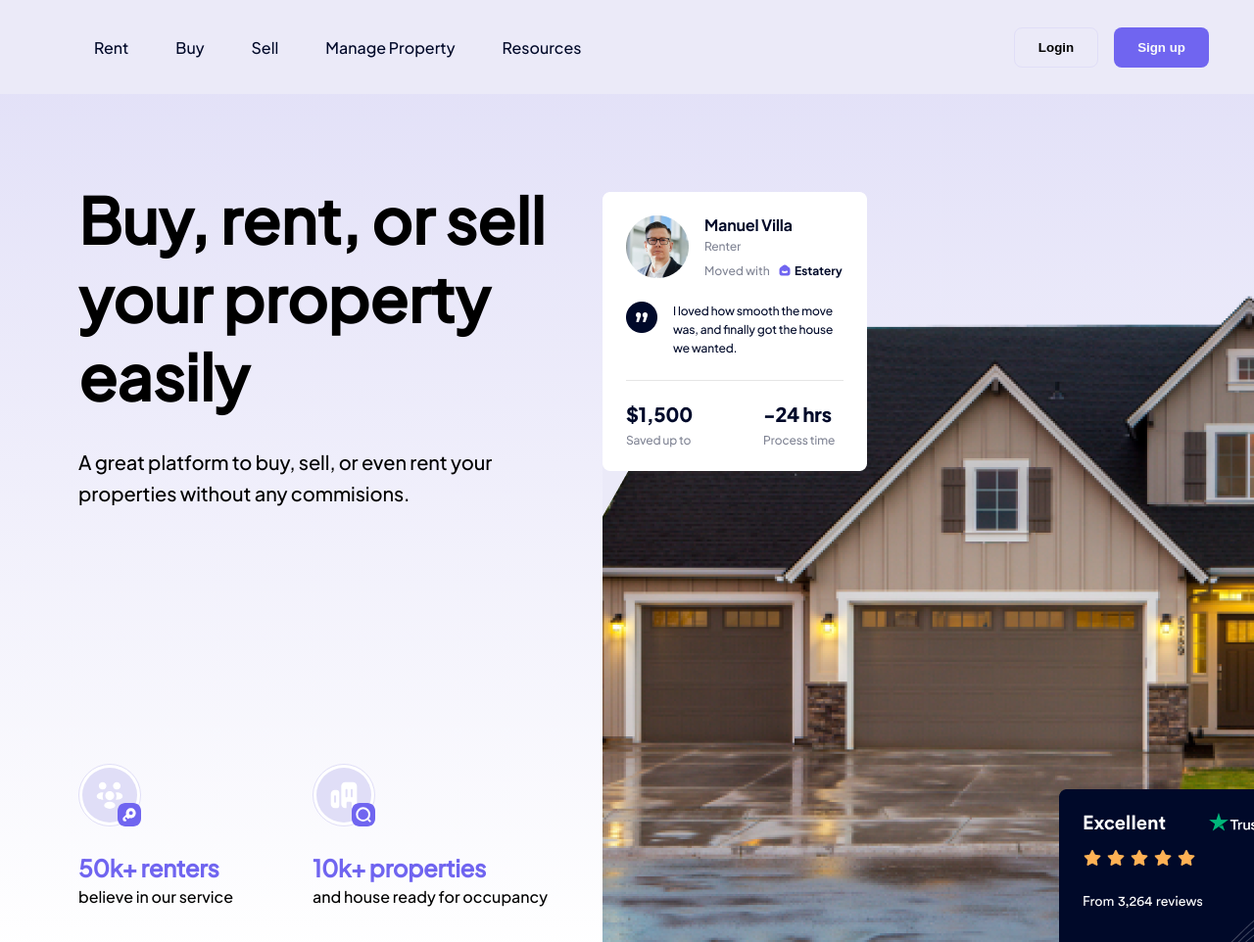
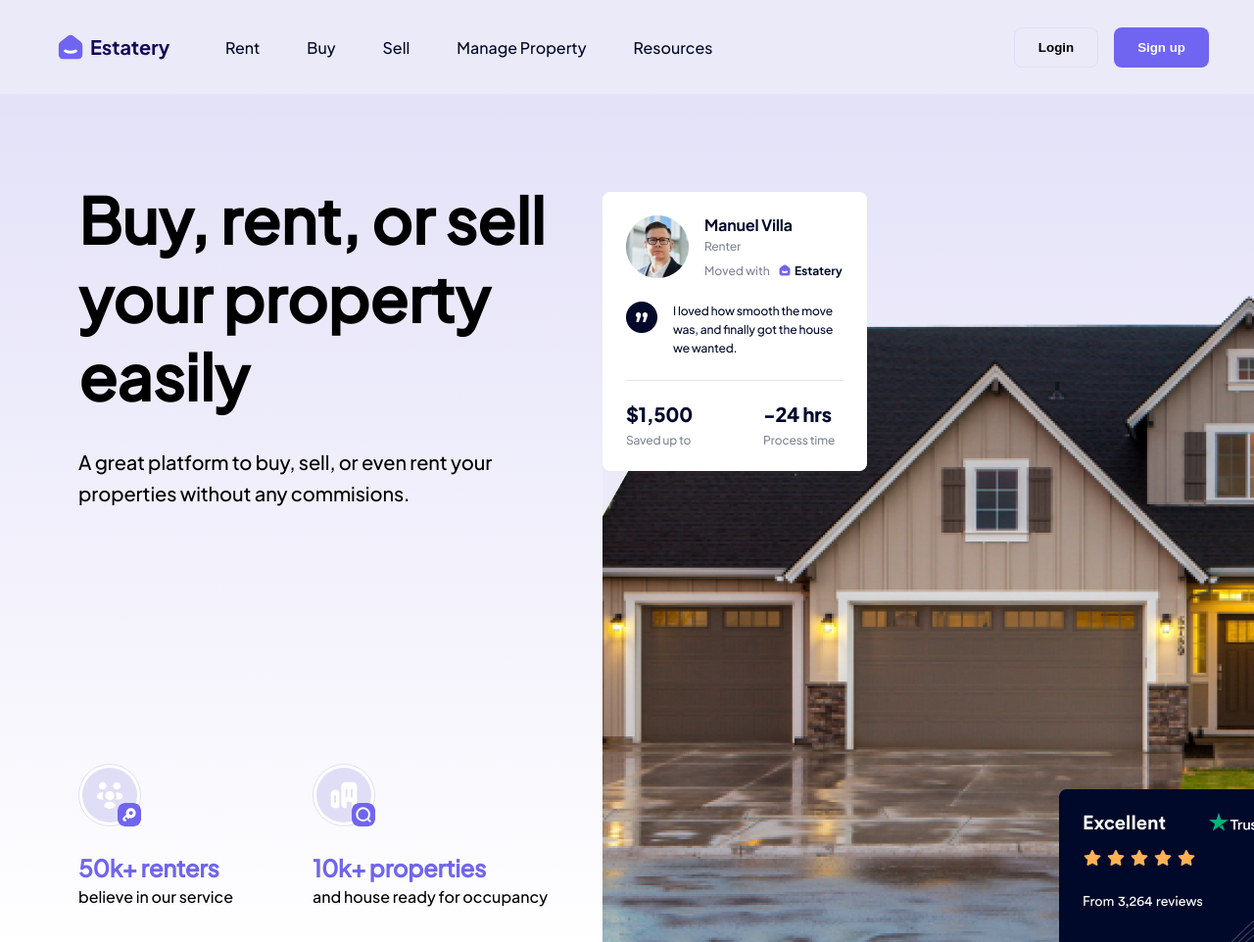
Before and after one commit to 12PUFFS/Real-Estate-Estetery, a website: page index.html in a window 1280 px wide. Shown: the top 962 px of the page at 98% size. Drawn offline with Linux system fonts and the light colour scheme; files whose address does not match are found by name.

Commit message:
Update index.html

```diff
--- a/index.html
+++ b/index.html
@@ -12,7 +12,7 @@
         <header class="header">
           <div class="header__container">
             <a href=""
-              ><img class="header__menu-img" src="/src/image/logo.svg" alt=""
+              ><img class="header__menu-img" src="image/logo.svg" alt=""
             /></a>
             <ul class="header__menu-list">
               <li class="header__menu-item">
```
